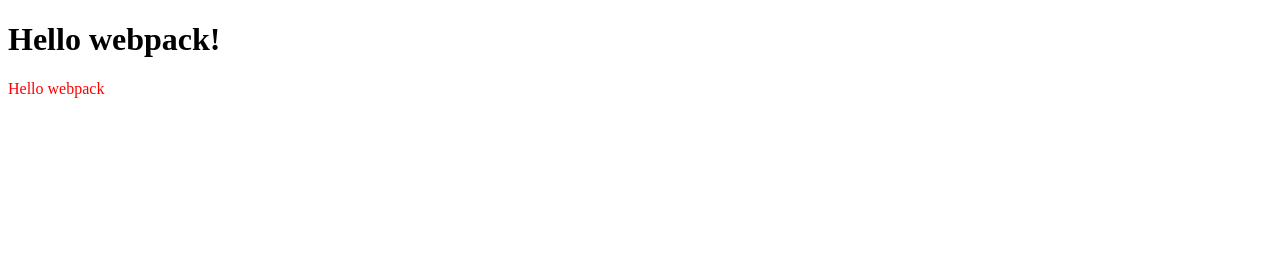
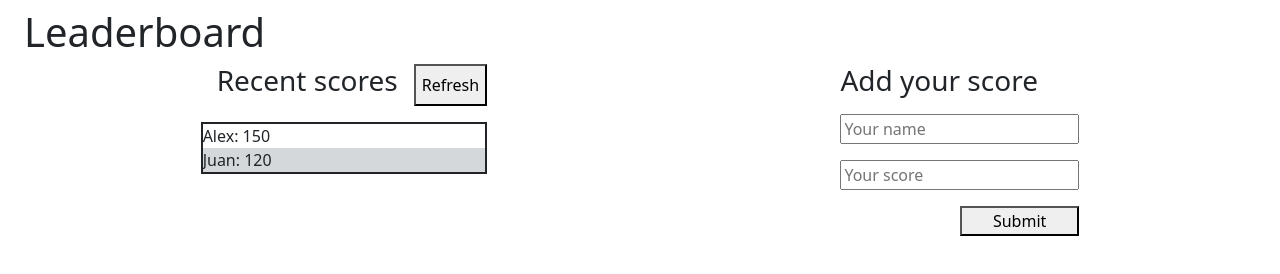
Before and after one commit to alexansaa/LeaderBoard, a website built with webpack: page src/index.html in a window 1280 px wide. Built offline with nearby package versions, Linux system fonts and the light colour scheme.

Commit message:
full implementation

```diff
--- a/package.json
+++ b/package.json
@@ -2,8 +2,9 @@
   "name": "leaderboard",
   "version": "1.0.0",
   "description": "This is the leaderboard project",
-  "private": "true",
+  "private": true,
   "scripts": {
+    "predeploy": "npm run build",
     "test": "echo \"Error: no test specified\" && exit 1",
     "build": "webpack",
     "start": "webpack server --open",
--- /dev/null
+++ b/src/Score.js
@@ -0,0 +1,45 @@
+export default class Score {
+  static scores = [];
+  static defaultData = [
+    {
+      name: 'Alex',
+      score: 150,
+      index: 1
+    },
+    {
+      name: 'Juan',
+      score: 120,
+      index: 2
+    }
+  ];
+
+  constructor(name, score, index = null) {
+    let newIndex = 0;
+    if (index === null) {
+      if (Score.scores.length === 0) {
+        newIndex = 1;
+      } else {
+        newIndex = Score.scores[Score.scores.length - 1].index + 1;
+      }
+    } else {
+      newIndex = index;
+    }
+
+    this.name = name;
+    this.score = score;
+    this.index = index;
+  }
+
+  static updateData() {
+    localStorage.setItem('scores', JSON.stringify(Score.scores));
+  }
+
+  static loadData() {
+    Score.scores = JSON.parse(localStorage.getItem('scores'));
+    if (Score.scores === null || Score.scores.length === 0) {
+      Score.scores = this.defaultData;
+    }
+    Score.updateData();
+  }
+
+}
--- a/src/index.html
+++ b/src/index.html
@@ -3,9 +3,30 @@
 <head>
     <meta charset="UTF-8">
     <meta name="viewport" content="width=device-width, initial-scale=1.0">
-    <title>Wbpack Exercise</title>
+    <title>Leader Board</title>
+
+    <link href="https://cdn.jsdelivr.net/npm/bootstrap@5.0.2/dist/css/bootstrap.min.css" rel="stylesheet" integrity="sha384-EVSTQN3/azprG1Anm3QDgpJLIm9Nao0Yz1ztcQTwFspd3yD65VohhpuuCOmLASjC" crossorigin="anonymous">
 </head>
-<body>
-    <h1>Hello webpack!</h1>
+<body class="mx-4 my-2">
+    <div>
+        <h1>Leaderboard</h1>
+    </div>
+    <div class="d-flex justify-content-around">
+        <div class="mx-2">
+            <div class="d-flex justify-content-center">
+                <h3 class="mx-3">Recent scores</h3>
+                <button>Refresh</button>
+            </div>
+            <div id="scoresTable" class="my-3 border border-2 border-dark">
+
+            </div>
+        </div>
+        <div class="d-flex flex-column mx-2">
+            <h3>Add your score</h3>
+            <input class="my-2" type="text" placeholder="Your name">
+            <input class="my-2" type="text" placeholder="Your score">
+            <button class="my-2 w-50 ms-auto">Submit</button>
+        </div>
+    </div>
 </body>
 </html>
--- a/src/index.js
+++ b/src/index.js
@@ -1,14 +1,8 @@
 import _ from 'lodash';
 import './style.css';
+import Scores from './Score.js';
+import { renderFunction } from './renderScores.js';
 
-function component() {
-    const element = document.createElement('div');
+Scores.loadData();
 
-    // Lodash, now imported bu this script
-    element.innerHTML = _.join(['Hello', 'webpack'], ' ');
-    element.classList.add('hello');
-
-    return element;
-  }
-
-  document.body.appendChild(component());
+renderFunction(Scores.scores);
--- /dev/null
+++ b/src/renderScores.js
@@ -0,0 +1,22 @@
+import _ from 'lodash';
+
+export const scoreCtn = document.querySelector('#scoresTable');
+
+export const renderFunction = (JsonObjectArray) => {
+	scoreCtn.innerHTML = '';
+	if (JsonObjectArray === null || JsonObjectArray.length === 0) {
+		return;
+	}
+	JsonObjectArray.forEach(element => {
+		const scrElmnt = document.createElement('div');
+		scrElmnt.classList.add('element');
+
+		const content = document.createElement('p');
+		console.log(element.name + element.score);
+		content.textContent = element.name + ': ' + element.score;
+
+		scrElmnt.appendChild(content);
+
+		scoreCtn.appendChild(scrElmnt);
+	});
+};
--- a/src/style.css
+++ b/src/style.css
@@ -1,3 +1,7 @@
-.hello {
-    color: red;
-  }
+.element:nth-child(even) {
+  background-color: rgb(213, 216, 218);
+}
+
+.element p {
+  margin: 0;
+}
--- a/webpack.config.js
+++ b/webpack.config.js
@@ -5,6 +5,9 @@ module.exports = {
   mode: 'development',
   entry: {
     index: './src/index.js',
+    scores: {
+      import: './src/Score.js',
+    },
   },
   devServer: {
     static: './dist',
@@ -18,7 +21,7 @@ module.exports = {
     filename: '[name].bundle.js',
     path: path.resolve(__dirname, 'dist'),
     clean: true,
-    publicPath: '/',
+    publicPath: '',
   },
   optimization: {
     runtimeChunk: 'single',
```
Also changed, not shown: dist/index.bundle.js, dist/index.html.
